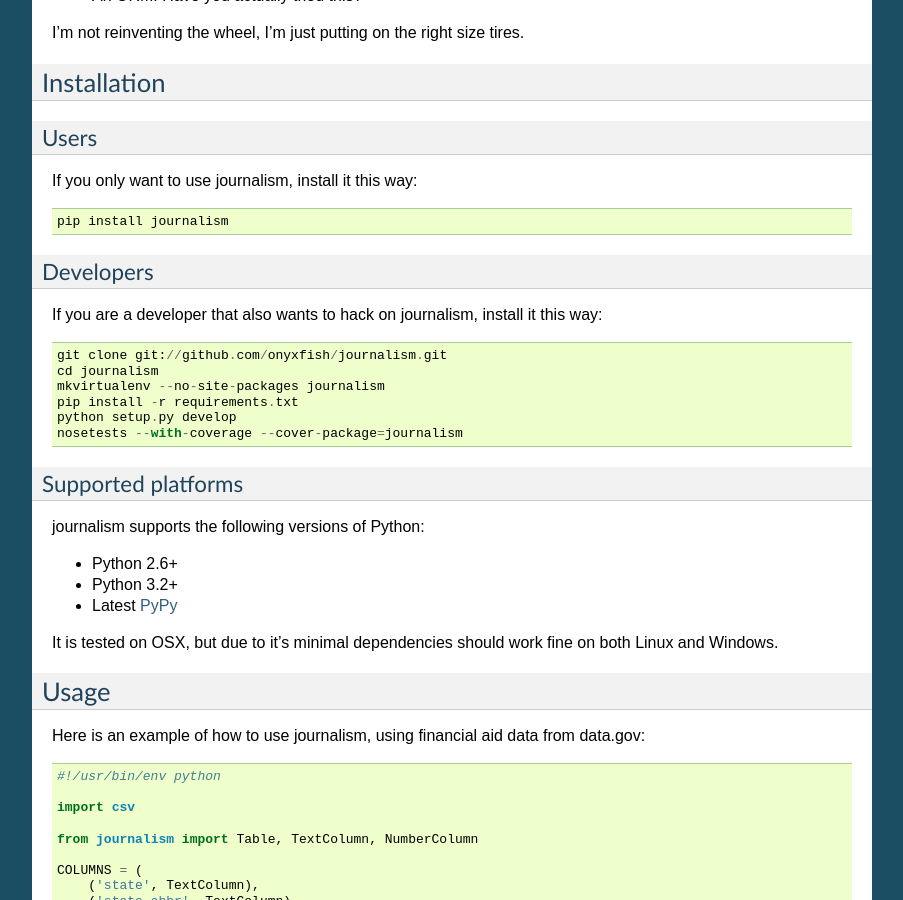
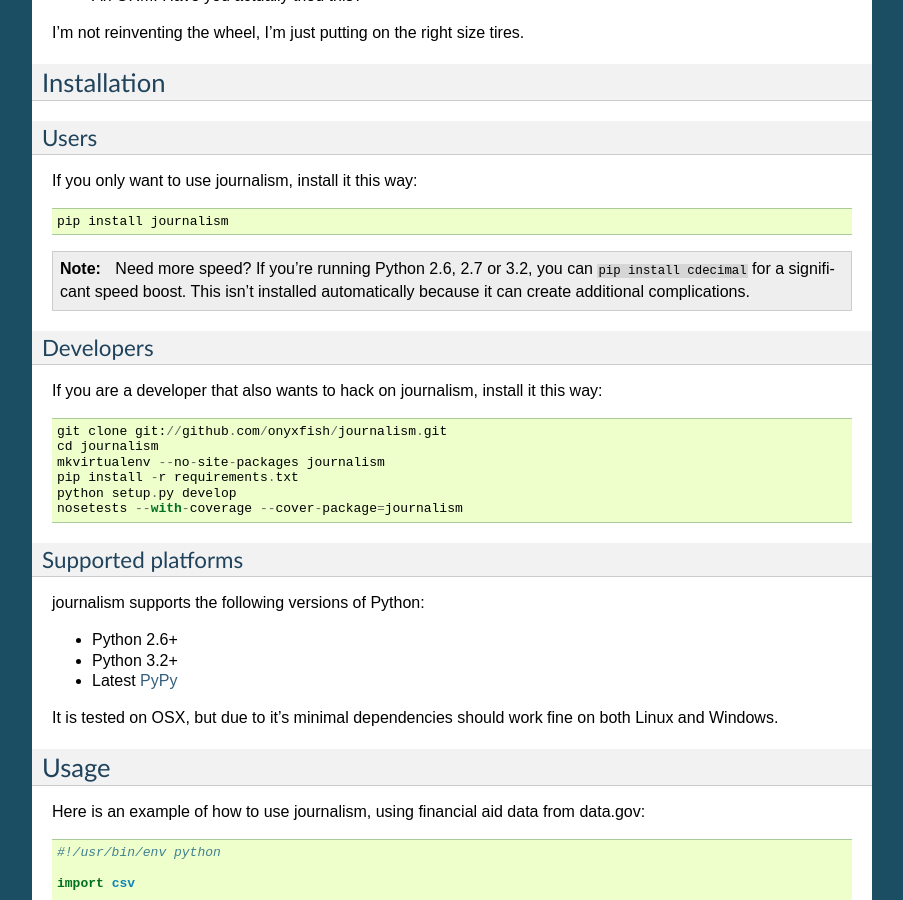
Before and after one commit to wireservice/agate, a Sphinx documentation site: the page built from docs/index.rst, in a window 1280 px wide and 900 px high, scrolled down 966 px. Shown: the whole window, without its empty margins (198-1101 px from the left). Built offline with Sphinx 7.4.7, drawn with Linux system fonts in a browser that asks for light colours.

Commit message:
Document installing cdecimal. Closes #106.

```diff
--- a/docs/index.rst
+++ b/docs/index.rst
@@ -54,6 +54,10 @@
 If you only want to use journalism, install it this way::
 
     pip install journalism
+
+.. note::
+
+    Need more speed? If you're running Python 2.6, 2.7 or 3.2, you can :code:`pip install cdecimal` for a significant speed boost. This isn't installed automatically because it can create additional complications.
 
 Developers
 ----------
```
